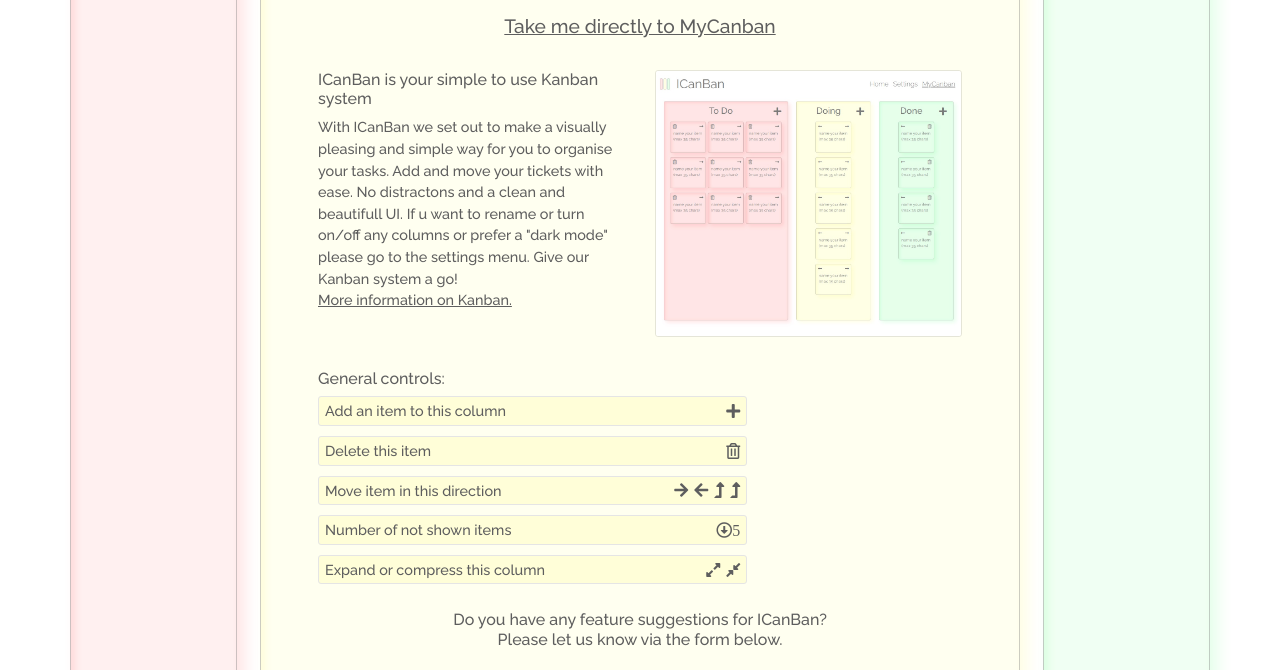
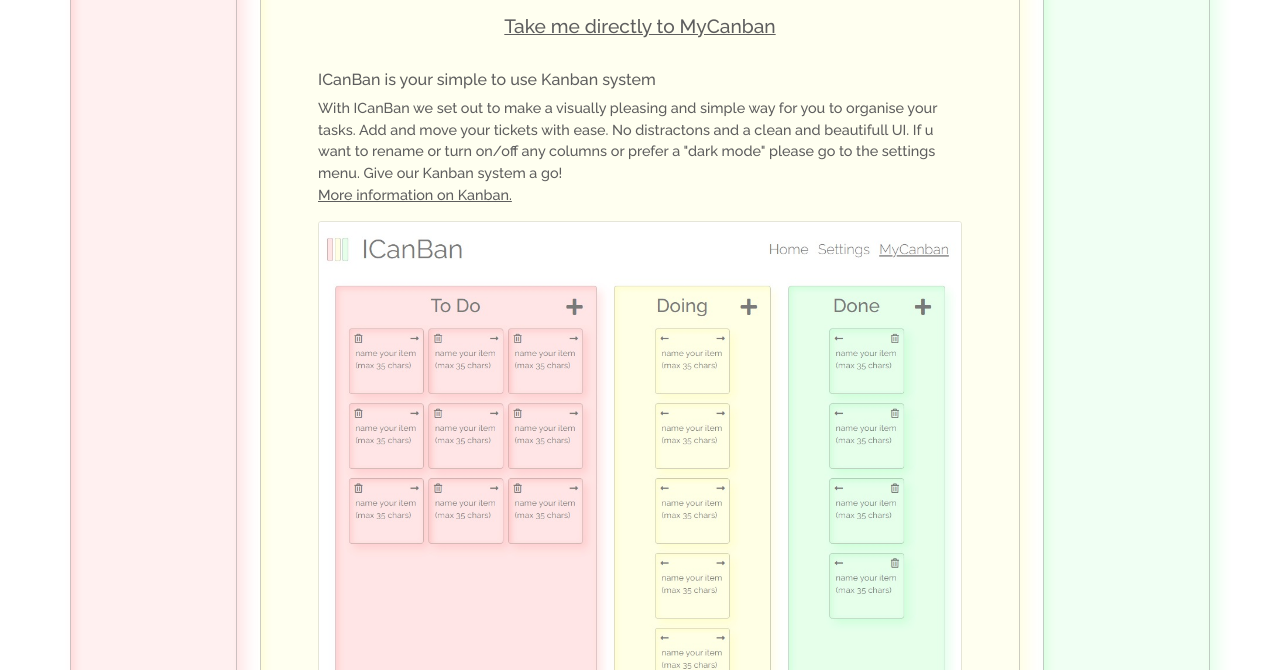
Before and after one commit to JorisPaarde/ICanBan, a plain HTML site: page index.html in a window 1280 px wide. Shown: the part 215-885 px from the top of the page. Drawn offline with nearby package versions, Linux system fonts and the light colour scheme.

Commit message:
Changed image layout

```diff
--- a/index.html
+++ b/index.html
@@ -96,7 +96,7 @@
             ><h4 class="to-canban">Take me directly to MyCanban</h4></a
           ><br />
           <div class="row">
-            <div class="col-md-6 col-sm-12">
+            <div class="col-12">
               <h2>ICanBan is your simple to use Kanban system</h2>
               <p>
                 With ICanBan we set out to make a visually pleasing and simple
@@ -110,10 +110,12 @@
                   class="href"
                   target="blank"
                   >More information on Kanban.</a
-                ><br />
+                ><br/>
               </p>
             </div>
-            <div class="col-md-6 col-sm-12">
+          </div>
+          <div class="row">
+            <div class="col-12">
               <img
                 class="kanban-image"
                 src="assets/images/Kanban-board-light.jpg"
```
